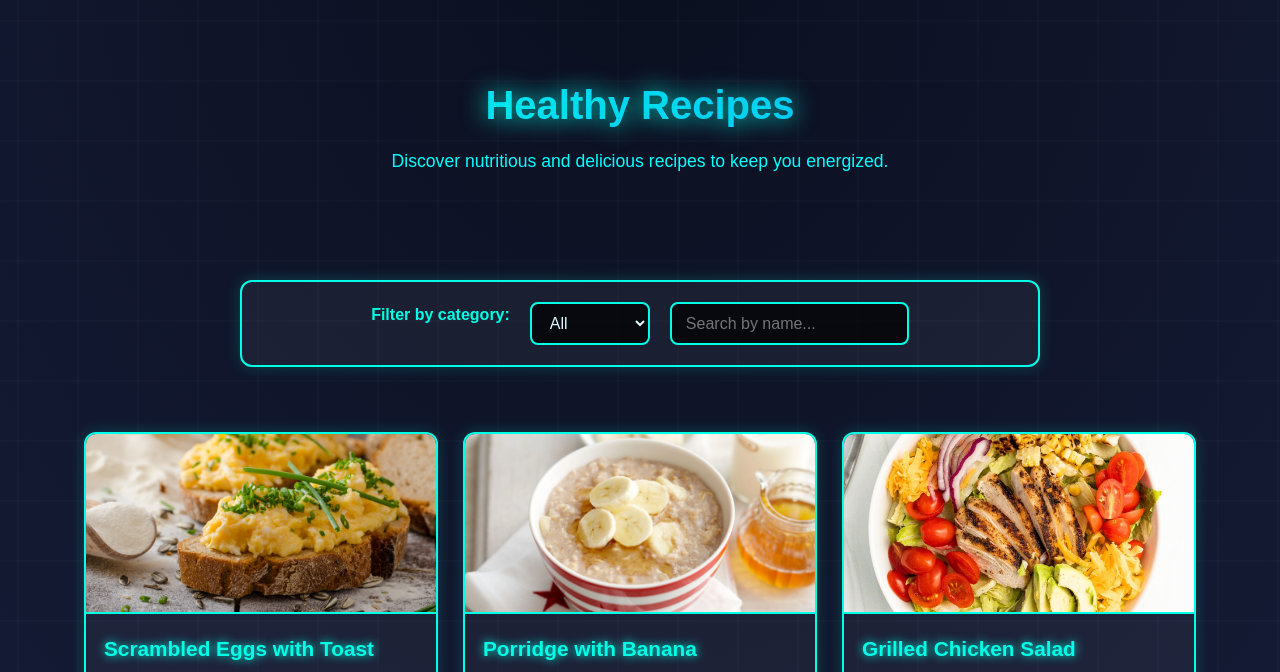
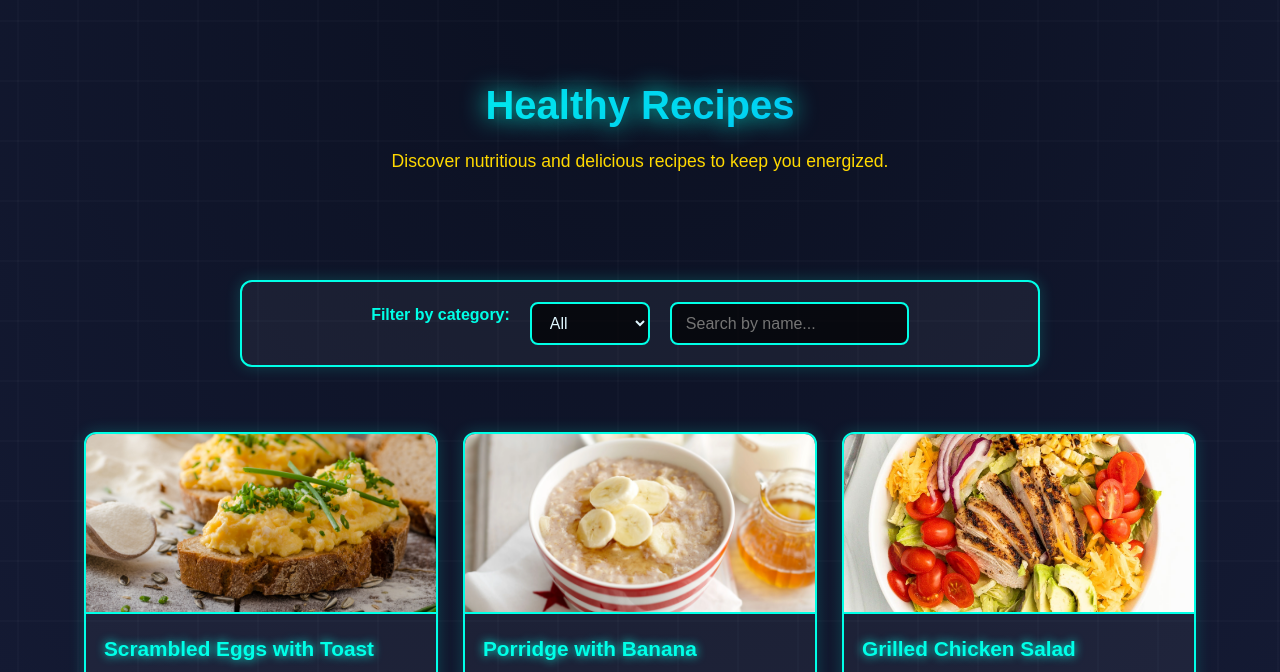
Before and after one commit to gamester123/GreenBite, a plain HTML site: page recipes.html in a window 1280 px wide. Shown: the part 117-789 px from the top of the page. Drawn offline with Linux system fonts and the light colour scheme.

Commit message:
Add files via upload

```diff
--- a/css/recipes_style.css
+++ b/css/recipes_style.css
@@ -37,7 +37,7 @@ body::before {
   text-shadow: 0 0 25px #00ffe7;
 }
 .page-header p {
-  color: #00ffff;
+  color: #ffd900;
   font-size: 1.1rem;
   margin-top: 10px;
 }
```
